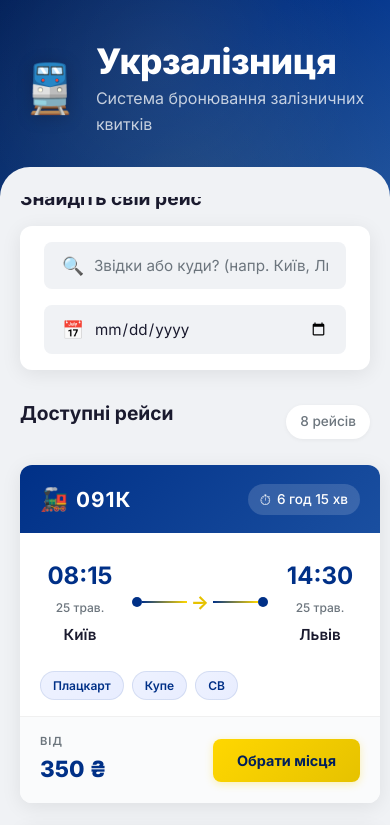
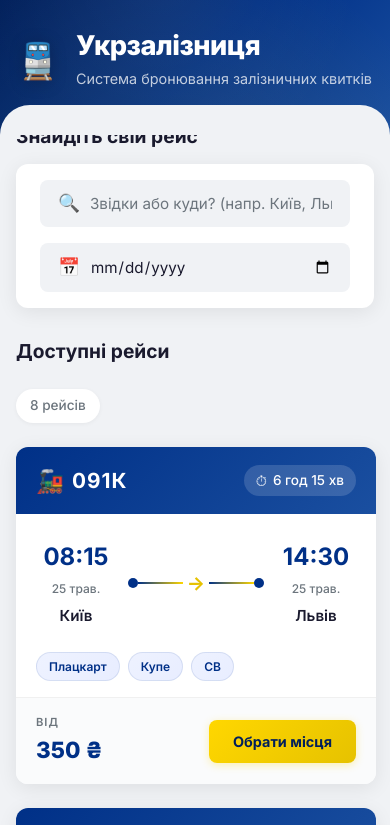
Before and after one commit to s-yaremchuk/web-frontend-Lab10, a React (Vite) app: page / in a window 390 px wide. Shown: the top 825 px of the page. Built offline with nearby package versions, Linux system fonts and the light colour scheme.

Commit message:
Реалізовано адаптивний дизайн для мобільних пристроїв

```diff
--- a/src/pages/Home.module.css
+++ b/src/pages/Home.module.css
@@ -122,3 +122,31 @@
   from { opacity: 0; transform: translateY(10px); }
   to { opacity: 1; transform: translateY(0); }
 }
+
+@media (max-width: 768px) {
+  .header {
+    padding: 30px 16px 45px;
+  }
+
+  .logoIcon {
+    font-size: 2.2rem;
+  }
+
+  .title {
+    font-size: 1.7rem;
+  }
+
+  .subtitle {
+    font-size: 0.9rem;
+  }
+
+  .main {
+    padding: 0 16px 30px;
+  }
+
+  .resultsHeader {
+    flex-direction: column;
+    align-items: flex-start;
+    gap: 10px;
+  }
+}
```
